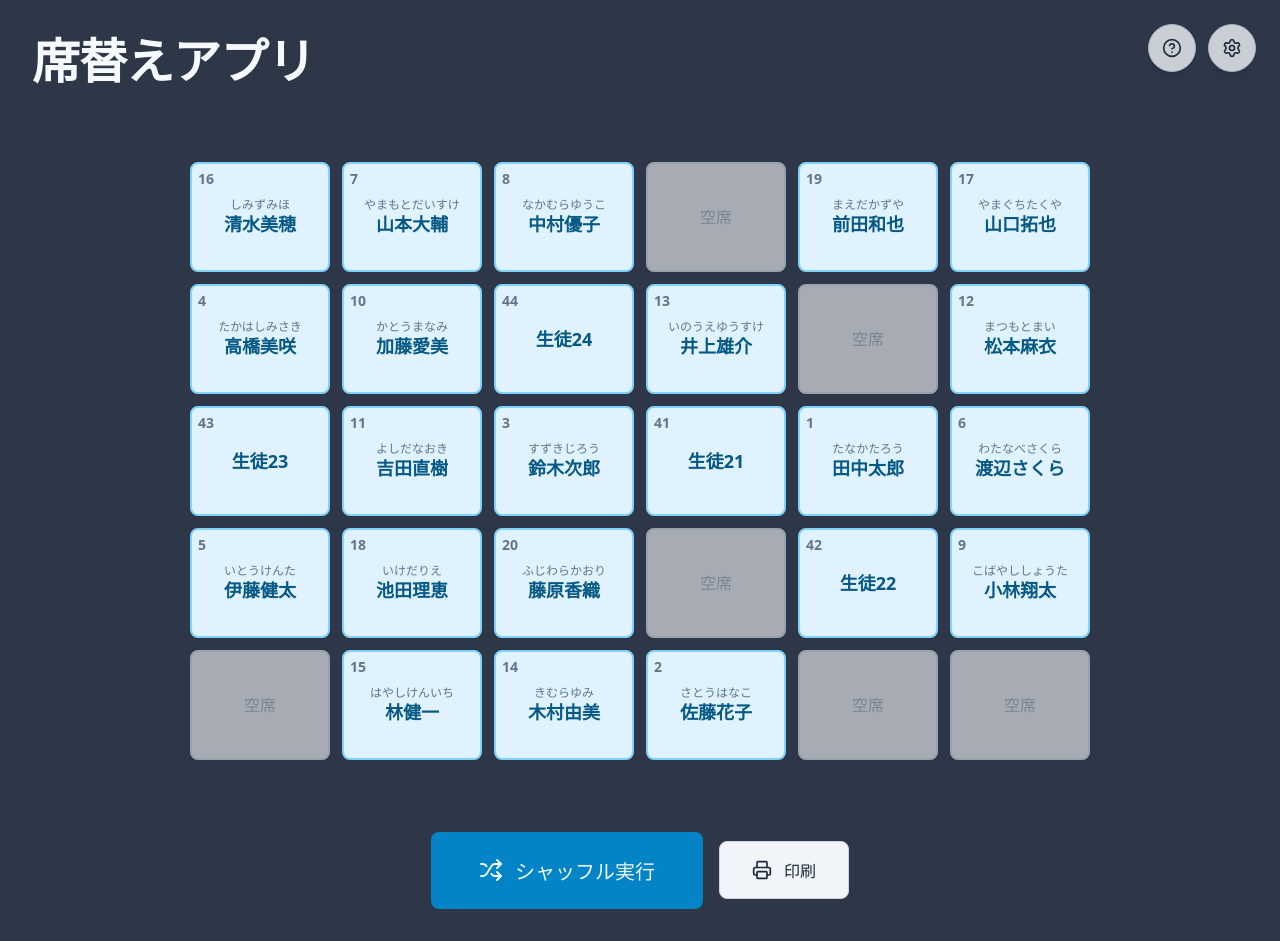
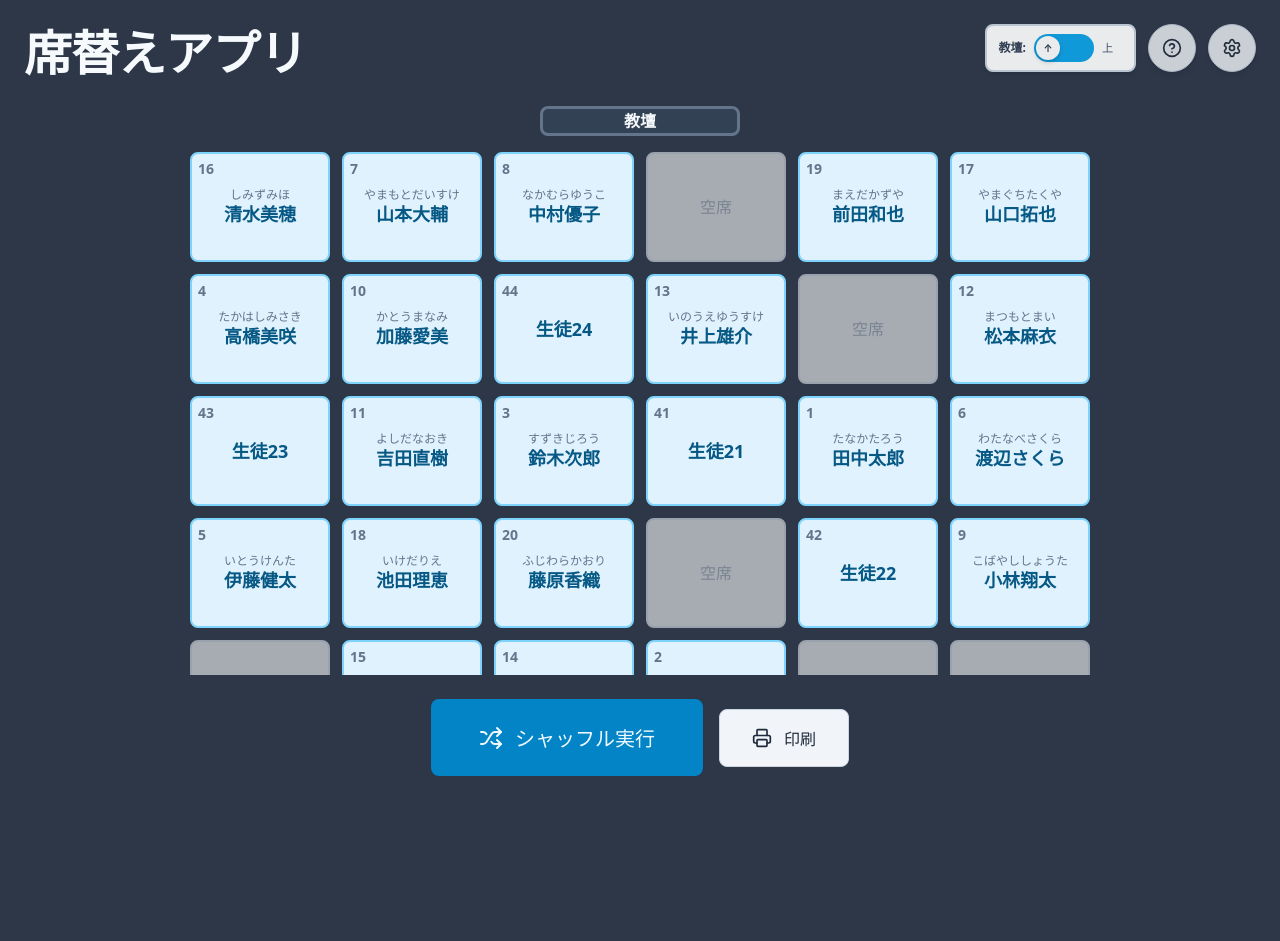
Before and after one commit to KeigoHarada/seat_shuffle, a React (Vite) app: page / in a window 1280 px wide. After the commit the page ends 800 px from the top, so only its background shows below. Built offline with nearby package versions, Linux system fonts and the light colour scheme.

Commit message:
feat: 教壇の位置切り替え機能を追加し、UIを調整

```diff
--- a/src/components/SeatGrid.tsx
+++ b/src/components/SeatGrid.tsx
@@ -42,7 +42,8 @@ export const SeatGrid: React.FC = () => {
     removeStudentFromSeat,
     initializeDefaultLayout,
     settingsPanelWidth,
-    showSettings
+    showSettings,
+    toggleTeacherDeskPosition
   } = useSeatStore();
 
   const [editingSeatId, setEditingSeatId] = useState<string | null>(null);
@@ -288,18 +289,46 @@ export const SeatGrid: React.FC = () => {
   const totalGridWidth = idealSeatWidth * currentLayout.cols + (currentLayout.cols - 1) * 12;
   const scale = Math.min(1, availableWidth / totalGridWidth);
 
+  const isTeacherDeskBottom = currentLayout.teacherDeskPosition === 'bottom';
+
   return (
-    <div style={{ position: 'relative' }}>
+    <div style={{ position: 'relative', display: 'flex', flexDirection: 'column', alignItems: 'center', width: '100%', height: '100%' }}>
+      {/* 教壇（上） */}
+      {!isTeacherDeskBottom && (
+        <div
+          style={{
+            width: '200px',
+            height: '50px',
+            backgroundColor: 'var(--color-secondary-700)',
+            border: '3px solid var(--color-secondary-500)',
+            borderRadius: 'var(--radius-lg)',
+            display: 'flex',
+            alignItems: 'center',
+            justifyContent: 'center',
+            marginBottom: 'var(--spacing-md)',
+            transition: 'all 0.2s ease',
+            transform: `scale(${scale})`
+          }}
+        >
+          <span style={{
+            color: 'var(--color-chalk-primary)',
+            fontWeight: 'bold',
+            fontSize: '16px'
+          }}>
+            教壇
+          </span>
+        </div>
+      )}
+
       <div className="seat-grid" style={{
         display: 'grid',
         gridTemplateColumns: `repeat(${currentLayout.cols}, 1fr)`,
         gap: 'var(--spacing-sm)',
         maxWidth: 'fit-content',
-        margin: '0 auto',
-        padding: 'var(--spacing-lg)',
-        transform: `scale(${scale})`,
-        transformOrigin: 'center center',
-        transition: 'transform 0.3s ease'
+        margin: '0',
+        padding: 0,
+        transform: `scale(${scale}) ${isTeacherDeskBottom ? 'rotate(180deg)' : ''}`,
+        transformOrigin: 'center center'
       }}>
         {currentLayout.seats.map((seat, index) => {
           const seatGroups = seat.groupIds.map(gid => groups.find(g => g.id === gid)).filter(Boolean);
@@ -321,7 +350,8 @@ export const SeatGrid: React.FC = () => {
               position: 'relative',
               borderColor: seatGroups.length > 0 ? seatGroups[0].color : undefined,
               borderWidth: seatGroups.length > 0 ? '3px' : undefined,
-              cursor: !seat.isEmpty && seat.studentId ? 'grab' : 'default'
+              cursor: !seat.isEmpty && seat.studentId ? 'grab' : 'default',
+              transform: isTeacherDeskBottom ? 'rotate(180deg)' : 'none'
             }}
           >
           {/* 出席番号 */}
@@ -515,6 +545,33 @@ export const SeatGrid: React.FC = () => {
       })}
       </div>
 
+      {/* 教壇（下） */}
+      {isTeacherDeskBottom && (
+        <div
+          style={{
+            width: '200px',
+            height: '50px',
+            backgroundColor: 'var(--color-secondary-700)',
+            border: '3px solid var(--color-secondary-500)',
+            borderRadius: 'var(--radius-lg)',
+            display: 'flex',
+            alignItems: 'center',
+            justifyContent: 'center',
+            marginTop: 'var(--spacing-md)',
+            transition: 'all 0.2s ease',
+            transform: `scale(${scale})`
+          }}
+        >
+          <span style={{
+            color: 'var(--color-chalk-primary)',
+            fontWeight: 'bold',
+            fontSize: '16px'
+          }}>
+            教壇
+          </span>
+        </div>
+      )}
+
       {/* グループメニュー */}
       {showGroupMenu && menuPosition && (
         <div style={{
--- a/src/stores/seatStore.ts
+++ b/src/stores/seatStore.ts
@@ -16,6 +16,7 @@ interface SeatStore extends AppState {
   shuffleSeats: () => void;
   toggleSettings: () => void;
   setShuffling: (isShuffling: boolean) => void;
+  toggleTeacherDeskPosition: () => void;
 
   // グループ管理
   addGroup: (group: Group) => void;
@@ -178,7 +179,8 @@ export const useSeatStore = create<SeatStore>((set, get) => ({
       name,
       rows,
       cols,
-      seats
+      seats,
+      teacherDeskPosition: 'top'
     };
 
     set({ currentLayout: layout });
@@ -585,6 +587,18 @@ export const useSeatStore = create<SeatStore>((set, get) => ({
   // シャッフル結果分析の管理
   setLastShuffleAnalysis: (analysis) => set({ lastShuffleAnalysis: analysis }),
 
+  // 教壇位置の切り替え
+  toggleTeacherDeskPosition: () => set((state) => {
+    if (!state.currentLayout) return state;
+
+    return {
+      currentLayout: {
+        ...state.currentLayout,
+        teacherDeskPosition: state.currentLayout.teacherDeskPosition === 'top' ? 'bottom' : 'top'
+      }
+    };
+  }),
+
   // 条件検証の実装
   validateConditions: () => {
     const state = get();
--- a/src/types/index.ts
+++ b/src/types/index.ts
@@ -75,6 +75,7 @@ export interface SeatLayout {
   rows: number;
   cols: number;
   seats: Seat[];
+  teacherDeskPosition: 'top' | 'bottom';
 }
 
 // アプリケーションの状態型定義
--- a/src/views/PublicView.tsx
+++ b/src/views/PublicView.tsx
@@ -1,10 +1,10 @@
 import React, { useState } from 'react';
-import { Shuffle, Settings, Printer, HelpCircle, X } from 'lucide-react';
+import { Shuffle, Settings, Printer, HelpCircle, X, RotateCw } from 'lucide-react';
 import { useSeatStore } from '../stores/seatStore';
 import { SeatGrid } from '../components/SeatGrid';
 
 export const PublicView: React.FC = () => {
-  const { shuffleSeats, toggleSettings, isShuffling, currentLayout, students, showSettings, settingsPanelWidth } = useSeatStore();
+  const { shuffleSeats, toggleSettings, isShuffling, currentLayout, students, showSettings, settingsPanelWidth, toggleTeacherDeskPosition } = useSeatStore();
   const [showHelp, setShowHelp] = useState(false);
 
   const handlePrint = () => {
@@ -15,20 +15,25 @@ export const PublicView: React.FC = () => {
 
   return (
     <div
-      className="container"
       style={{
         opacity: showSettings ? 0.9 : 1,
         transition: 'opacity 0.3s ease',
         pointerEvents: 'auto',
         marginRight: showSettings ? `${settingsPanelWidth}px` : '0',
-        maxWidth: showSettings ? `calc(100vw - ${settingsPanelWidth}px)` : '100%'
+        maxWidth: showSettings ? `calc(100vw - ${settingsPanelWidth}px)` : '100%',
+        height: '100vh',
+        display: 'flex',
+        flexDirection: 'column',
+        overflow: 'hidden',
+        padding: 'var(--spacing-lg)'
       }}
     >
       <header style={{
         display: 'flex',
         justifyContent: 'space-between',
         alignItems: 'center',
-        marginBottom: 'var(--spacing-2xl)'
+        marginBottom: 'var(--spacing-lg)',
+        flexShrink: 0
       }}>
         <h1 className="text-display">席替えアプリ</h1>
         <div style={{
@@ -39,6 +44,58 @@ export const PublicView: React.FC = () => {
           display: 'flex',
           gap: 'var(--spacing-sm)'
         }}>
+          <div
+            onClick={toggleTeacherDeskPosition}
+            style={{
+              display: 'flex',
+              alignItems: 'center',
+              gap: 'var(--spacing-xs)',
+              padding: 'var(--spacing-xs) var(--spacing-sm)',
+              backgroundColor: 'white',
+              border: '2px solid var(--color-secondary-300)',
+              borderRadius: 'var(--radius-lg)',
+              cursor: 'pointer',
+              boxShadow: 'var(--shadow-md)',
+              opacity: 0.9,
+              transition: 'all 0.2s ease'
+            }}
+            title="教壇の位置を切り替え"
+          >
+            <span style={{ fontSize: '0.75rem', fontWeight: '600', color: 'var(--color-secondary-700)' }}>
+              教壇:
+            </span>
+            <div style={{
+              position: 'relative',
+              width: '60px',
+              height: '28px',
+              backgroundColor: currentLayout?.teacherDeskPosition === 'top' ? 'var(--color-primary-500)' : 'var(--color-secondary-400)',
+              borderRadius: '14px',
+              transition: 'background-color 0.2s ease'
+            }}>
+              <div style={{
+                position: 'absolute',
+                top: '2px',
+                left: currentLayout?.teacherDeskPosition === 'top' ? '2px' : '32px',
+                width: '24px',
+                height: '24px',
+                backgroundColor: 'white',
+                borderRadius: '50%',
+                boxShadow: '0 2px 4px rgba(0,0,0,0.2)',
+                transition: 'left 0.2s ease',
+                display: 'flex',
+                alignItems: 'center',
+                justifyContent: 'center',
+                fontSize: '10px',
+                fontWeight: 'bold',
+                color: 'var(--color-secondary-700)'
+              }}>
+                {currentLayout?.teacherDeskPosition === 'top' ? '↑' : '↓'}
+              </div>
+            </div>
+            <span style={{ fontSize: '0.7rem', color: 'var(--color-secondary-600)', minWidth: '20px' }}>
+              {currentLayout?.teacherDeskPosition === 'top' ? '上' : '下'}
+            </span>
+          </div>
           <button
             className="btn btn-secondary"
             onClick={() => setShowHelp(true)}
@@ -72,10 +129,12 @@ export const PublicView: React.FC = () => {
         </div>
       </header>
 
-      <main>
-        <SeatGrid />
+      <main style={{ flex: 1, display: 'flex', flexDirection: 'column', justifyContent: 'center', overflow: 'hidden' }}>
+        <div style={{ flex: 1, display: 'flex', alignItems: 'center', justifyContent: 'center', overflow: 'auto' }}>
+          <SeatGrid />
+        </div>
 
-        <div className="flex-center" style={{ marginTop: 'var(--spacing-2xl)' }}>
+        <div className="flex-center" style={{ marginTop: 'var(--spacing-lg)', flexShrink: 0 }}>
           <button
             className="btn btn-primary"
             onClick={shuffleSeats}
@@ -104,21 +163,6 @@ export const PublicView: React.FC = () => {
           </button>
         </div>
 
-        {!currentLayout && (
-          <div className="flex-center" style={{ marginTop: 'var(--spacing-2xl)' }}>
-            <p className="text-body" style={{ opacity: 0.7 }}>
-              デフォルトレイアウトを読み込み中...
-            </p>
-          </div>
-        )}
-
-        {currentLayout && students.length === 0 && (
-          <div className="flex-center" style={{ marginTop: 'var(--spacing-2xl)' }}>
-            <p className="text-body" style={{ opacity: 0.7 }}>
-              設定画面で生徒を追加してください
-            </p>
-          </div>
-        )}
       </main>
 
       <style jsx>{`
```
